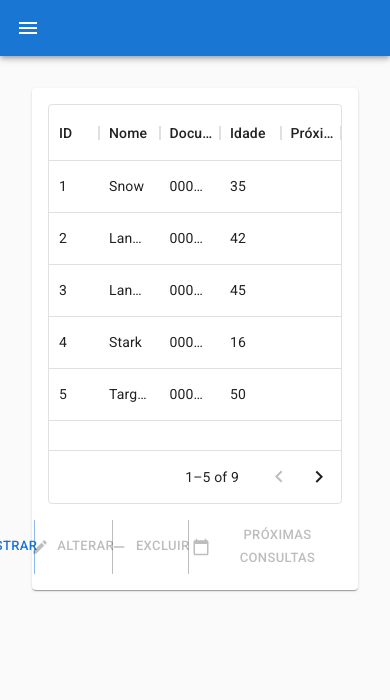
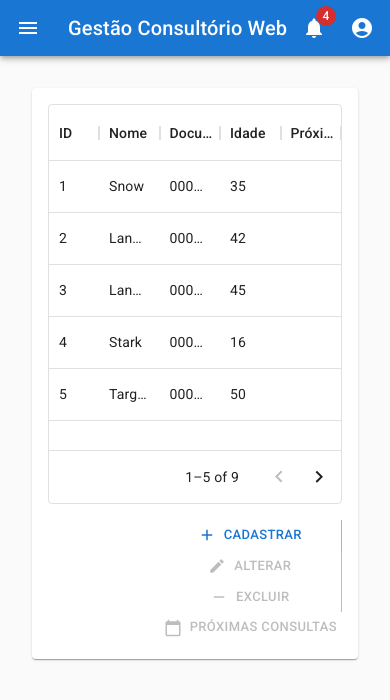
Before and after one commit to marcusbalbi/gestao-consultorio-web, a React (Create React App) app: page /paciente in a window 390 px wide. Shown: the top 700 px of the page. Built offline with nearby package versions, Linux system fonts and the light colour scheme.

Commit message:
working on responsiviness

```diff
--- a/src/features/paciente/index.tsx
+++ b/src/features/paciente/index.tsx
@@ -11,7 +11,7 @@ const columns: GridColDef[] = [
   {
     field: "nome",
     headerName: "Nome",
-    flex: 1,
+    flex: 1
   },
   {
     field: "documento",
@@ -69,6 +69,7 @@ const PacienteMain = () => {
         <ButtonGroup
           variant="text"
           size="small"
+          sx={{ display: "flex", flexDirection: { xs: "column", md: "row" } }}
           aria-label="outlined button group"
         >
           <Button
--- a/src/main/top-bar/index.tsx
+++ b/src/main/top-bar/index.tsx
@@ -74,18 +74,18 @@ const TopBar = () => {
           </IconButton>
           <Link
             variant="h6"
-            noWrap
+            // noWrap
             color="inherit"
             underline="none"
             onClick={() => {
               navigate("/");
             }}
-            sx={{ cursor: "pointer", display: { xs: "none", sm: "block" } }}
+            sx={{ cursor: "pointer", display: { sm: "block" } }}
           >
             Gestão Consultório Web
           </Link>
           <Box sx={{ flexGrow: 1 }} />
-          <Box sx={{ display: { xs: "none", md: "flex" } }}>
+          <Box sx={{ display: { xs: "flex", md: "flex" } }}>
             <IconButton
               size="large"
               aria-label="show 1 new notifications"
```
